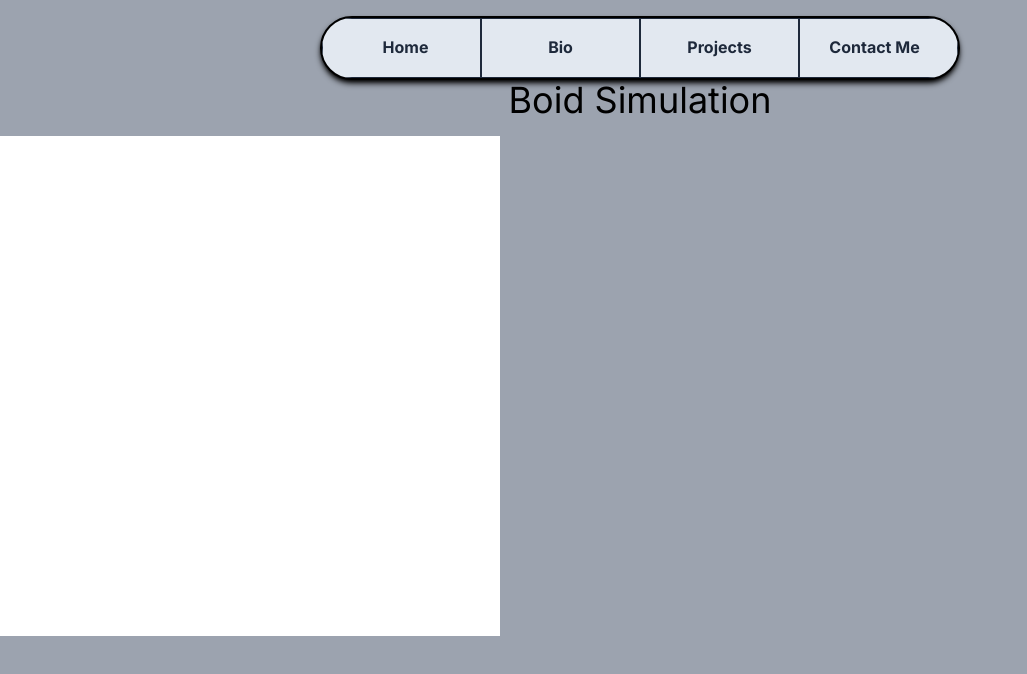
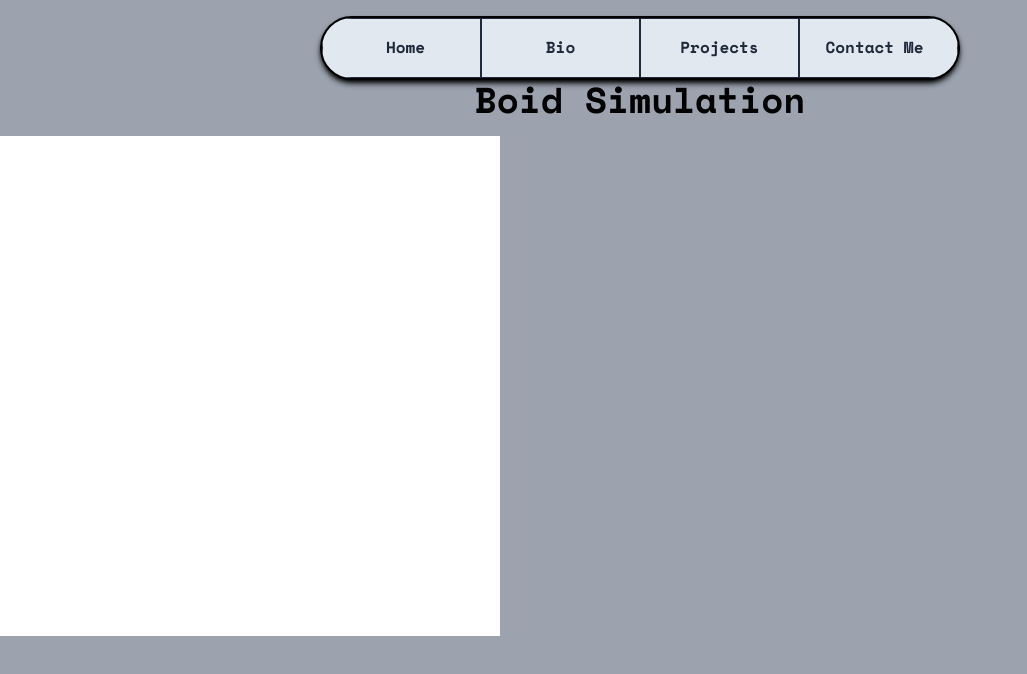
Before and after one commit to BuxoGabriel/Portfolio, a Next.js app: page /projects/boids in a window 1280 px wide. Shown: the top 674 px of the page, without its empty margins (0-1027 px from the left). Built offline with nearby package versions, Linux system fonts and the light colour scheme.

Commit message:
changed font and about me

```diff
--- a/src/app/layout.tsx
+++ b/src/app/layout.tsx
@@ -1,8 +1,9 @@
 import type { Metadata } from "next";
-import { Inter } from "next/font/google";
+import { Inter, Space_Mono } from "next/font/google";
 import "./globals.css";
 
 const inter = Inter({ subsets: ["latin"] });
+const space = Space_Mono({ subsets: ["latin"], weight: '700'});
 const APP_DESCRIPTION = "Fullstack developer with over a decade of programming experience."
 
 export const metadata: Metadata = {
@@ -25,7 +26,7 @@ export default function RootLayout({
 }>) {
   return (
     <html lang="en">
-      <body className={inter.className}>{children}</body>
+      <body className={space.className}>{children}</body>
     </html>
   );
 }
--- a/src/components/about-me.tsx
+++ b/src/components/about-me.tsx
@@ -2,8 +2,8 @@ export default function AboutMe() {
     return <section id="about" className="py-10">
         <h2 className="text-4xl py-2">About Me</h2>
         <p className="text-left mx-auto w-10/12 md:w-2/3 lg:w-1/2 min-w-64 text-lg">
-            Hello! My name is Gabriel Buxo and I have been coding for over a decade and I am excited to be a part of your team.
-            Javascript programmer since middle school. Always interested in learning more and aquiring new skills.
+            Hello! My name is Gabriel Buxo and I have been coding for over a decade.
+            I have been a Javascript programmer since middle school and I have always been interested in learning more and aquiring new skills.
             I always strive to produce quality software and be a valuable and collaborative team member.
             My passion for cs has led me to make countless apps and programs some of which are below with more to come!
         </p>
```
